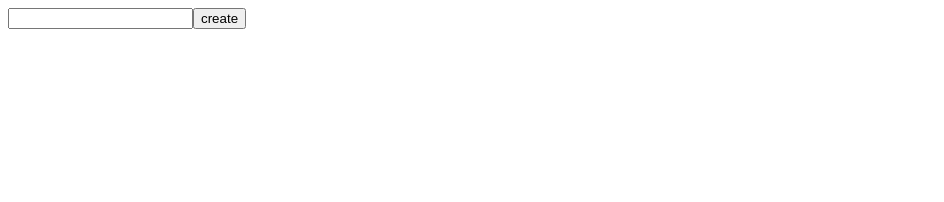
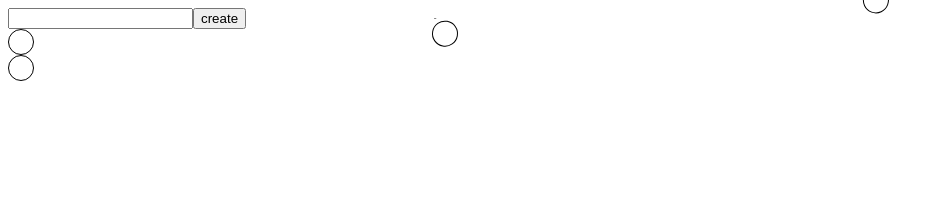
Before and after one commit to neet-007/Data-Structures-To-React-Apps, a React (Vite) app in the folder SuffixTree/: page / in a window 1280 px wide. Shown: the top 202 px of the page, without its empty margins (0-944 px from the left). Built offline with nearby package versions, Linux system fonts and the light colour scheme.

Commit message:
trying to draw the lines but the dimentions are not correct

```diff
--- a/SuffixTree/src/App.tsx
+++ b/SuffixTree/src/App.tsx
@@ -2,10 +2,11 @@ import { useRef } from 'react';
 import './App.css'
 import LcpArray from './LcpArray'
 import SuffixArray from './SuffixArray'
+import Node from './Node';
 import { useTreeContext } from './TreeContext'
 
 function App() {
-  const {text, command, setText, setCommand} = useTreeContext();
+  const {text, suffixTree, command, setText, setCommand} = useTreeContext();
   const InputRef = useRef<HTMLInputElement>(null);
   function handleClick(){
     if (!InputRef.current){
@@ -26,6 +27,11 @@ function App() {
         <input type="text" ref={InputRef}/>
         <button onClick={handleClick}>create</button>
       </div>
+      <div style={{height:'100%', width:'100%', display:'flex', flexDirection:'column', alignItems:'center'}}>
+        {suffixTree[0] &&
+          <Node node={suffixTree[0]}/>
+        }
+      </div>
     </div>
   )
 }
--- a/SuffixTree/src/Node.tsx
+++ b/SuffixTree/src/Node.tsx
@@ -1,4 +1,5 @@
-import React, { ComponentProps } from 'react'
+import React, { ComponentProps, useEffect, useMemo, useRef, useState } from 'react'
+import { useTreeContext } from './TreeContext';
 
 export type NodeType = {
     parent:number,
@@ -9,15 +10,147 @@ export type NodeType = {
 };
 
 interface NodeProps extends ComponentProps<'div'>{
-
+    node:NodeType
 };
 
-const Node:React.FC<NodeProps> = ({...props}) => {
-  return (
-    <div {...props}>
-        Node
-    </div>
-  );
+const Node:React.FC<NodeProps> = ({node, ...props}) => {
+    const {text, suffixTree} = useTreeContext();
+    const nodeRef = useRef<HTMLDivElement | null>(null);
+    const childrenRef = useRef<Map<any, any> | null>(null);
+    const [windowDimentions, setWindowDimentions] = useState<{height:number, width:number}>({height:0, width:0});
+    const prevDimintions = useRef<{height:number, width:number}>(windowDimentions);
+    const [nodeChildrenDimentions, setNodeChildrenDimentions] = useState<Map<any, any>>(new Map());
+
+    useEffect(() => {
+        function updateWindowDimentions(){
+            setWindowDimentions(prev => {
+                prevDimintions.current = prev;
+                return {height:window.innerHeight, width:window.innerWidth}
+            });
+        };
+
+        window.addEventListener('resize', updateWindowDimentions);
+        updateWindowDimentions();
+
+        return () => window.removeEventListener('resize', updateWindowDimentions);
+    },[]);
+
+
+    useEffect(() => {
+        if (nodeRef.current){
+            const map = getMap();
+            const returnMap = new Map();
+            const parentRect = nodeRef.current.getBoundingClientRect();
+            map.forEach((val, key) => {
+                if (!val){
+                    returnMap.set(key, {
+                        x1:0,
+                        y1:0,
+                        x2:0,
+                        y2:0,
+                        width:0,
+                        heigth:0
+                    });
+                }else{
+                    returnMap.set(key, {
+                        x1:parentRect.x + parentRect.width / 2,
+                        y1:parentRect.y + parentRect.height / 2,
+                        x2:val.x + val.width / 2,
+                        y2:val.y + val.height / 2,
+                        width:val.width,
+                        height:val.height
+                    });
+                };
+            });
+
+            setNodeChildrenDimentions(returnMap);
+        };
+    },[windowDimentions.height, windowDimentions.width]);
+
+    function getMap(){
+        if (!childrenRef.current){
+            childrenRef.current = new Map()
+        };
+        return childrenRef.current;
+    };
+    return (
+        <div style={{width:'100%', height:'100%'}} {...props}>
+            <div style={{
+                display:'flex',
+                alignItems:'center',
+                alignSelf:'center',
+                justifyContent:'center',
+                height:'1rem',
+                width:'1rem',
+                padding:'0.25rem',
+                border:'1px solid black',
+                borderRadius:'50%',
+                backgroundColor:'white',
+            }}
+            ref={nodeRef}
+            ></div>
+            <div style={{
+                display:'flex',
+                justifyContent:'center',
+                height:'100%',
+                width:'100%'
+            }}>
+                {node.children.reduce((prev:number[], curr:number) => {
+                    if (curr !== -1){
+                        prev.push(curr);
+                    };
+                    return prev;
+                },[]).map((v, i) => {
+                    if (v === -1){
+                        return null
+                    };
+                    return <div key={`node-${node.edgeStart}-child-${i}`}
+                                style={{
+                                    height:'100%',
+                                    width:'100%',
+                                    transform:`rotate(${i * 10}deg)`
+                                }}
+                                ref={(elem) => {
+                                    const map = getMap();
+                                    if (elem){
+                                        map.set(v, elem.getBoundingClientRect())
+                                    }else{
+                                        map.delete(elem)
+                                    };
+                                }}>
+                                <svg style={{width:'100%', height:'100%' ,position:'absolute', left:0, top:0, pointerEvents:'none'}}>
+                                    <line x1={nodeChildrenDimentions.get(v) ? nodeChildrenDimentions.get(v).x1 : 0}
+                                          y1={nodeChildrenDimentions.get(v) ? nodeChildrenDimentions.get(v).y1 : 0}
+                                          x2={nodeChildrenDimentions.get(v) ? nodeChildrenDimentions.get(v).x2 : 0}
+                                          y2={nodeChildrenDimentions.get(v) ? nodeChildrenDimentions.get(v).y2 : 0}
+                                          height={nodeChildrenDimentions.get(v) ? nodeChildrenDimentions.get(v).height : 0}
+                                          width={nodeChildrenDimentions.get(v) ? nodeChildrenDimentions.get(v).width : 0}
+                                          stroke='black'>
+                                    </line>
+                                    {text.slice(v, text.length).split('').map((c, idx) => (
+                                        <text
+                                        key={`node-child-${i}-char-${c}-${idx}`}
+                                        x1={nodeChildrenDimentions.get(v) ? nodeChildrenDimentions.get(v).x1 + (idx * 10) : 0}
+                                        y1={nodeChildrenDimentions.get(v) ? nodeChildrenDimentions.get(v).y1 + (idx * 10) : 0}
+                                        x2={nodeChildrenDimentions.get(v) ? nodeChildrenDimentions.get(v).x2 + (idx * 10) : 0}
+                                        y2={nodeChildrenDimentions.get(v) ? nodeChildrenDimentions.get(v).y2 + (idx * 10) : 0}
+                                        textAnchor="middle"
+                                        alignmentBaseline="middle"
+                                        >
+                                            <tspan>
+                                                {c}
+                                            </tspan>
+                                        </text>
+                                    ))
+                                    }
+                                </svg>
+                                <Node node={suffixTree[v]}/>
+                           </div>
+                })
+            }
+            </div>
+        </div>
+    );
 };
 
 export default Node
--- a/SuffixTree/src/TreeContext.tsx
+++ b/SuffixTree/src/TreeContext.tsx
@@ -34,10 +34,10 @@ const INITIAL_STATE = {
 const TreeContext = createContext<TreeContextType>(INITIAL_STATE);
 
 export const TreeContextProvider:React.FC<ComponentProps<'div'>> = ({children}) => {
-    const [text, setText] = useState<string>('');
+    const [text, setText] = useState<string>('hello');
     const [suffixArray, setSuffixArray] = useState<number[]>([]);
     const [lcpArray, setLcpArray] = useState<number[]>([]);
-    const [suffixTree, setSuffixTree] = useState<NodeType[]>([]);
+    const [suffixTree, setSuffixTree] = useState<NodeType[]>([{parent:-1, stringDepth:0, edgeStart:0, edgeEnd:0, children:[1,2,3]},{parent:1, stringDepth:0, edgeStart:0, edgeEnd:0, children:[]},{parent:1, stringDepth:0, edgeStart:0, edgeEnd:0, children:[]},{parent:1, stringDepth:0, edgeStart:0, edgeEnd:0, children:[]},]);
     const [command, setCommand] = useState<0 | 1 | 2 | 3>(0);
     const [ALPHABET, setALPHABET] = useState<string[]>([
         '$', 'a', 'b', 'c', 'd', 'e', 'f', 'g', 'h', 'i', 'j', 'k', 'l', 'm',
```
